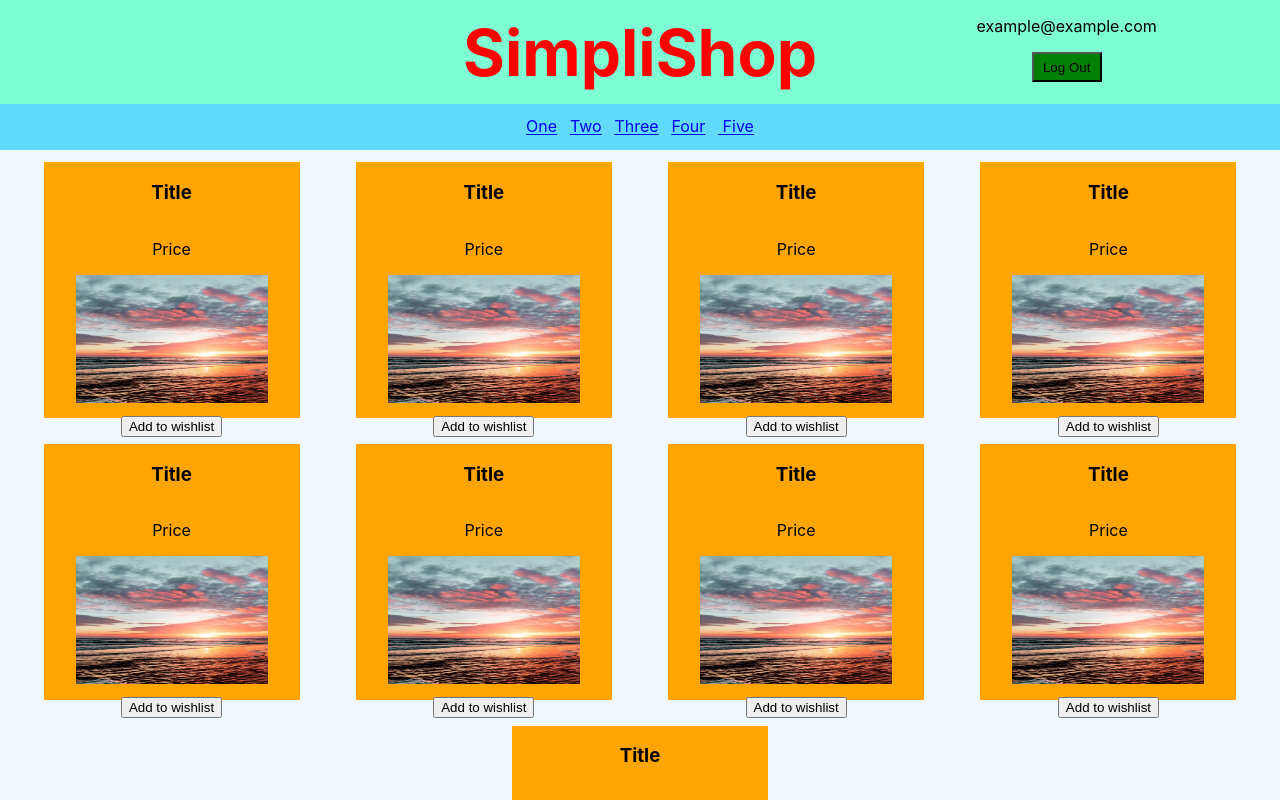
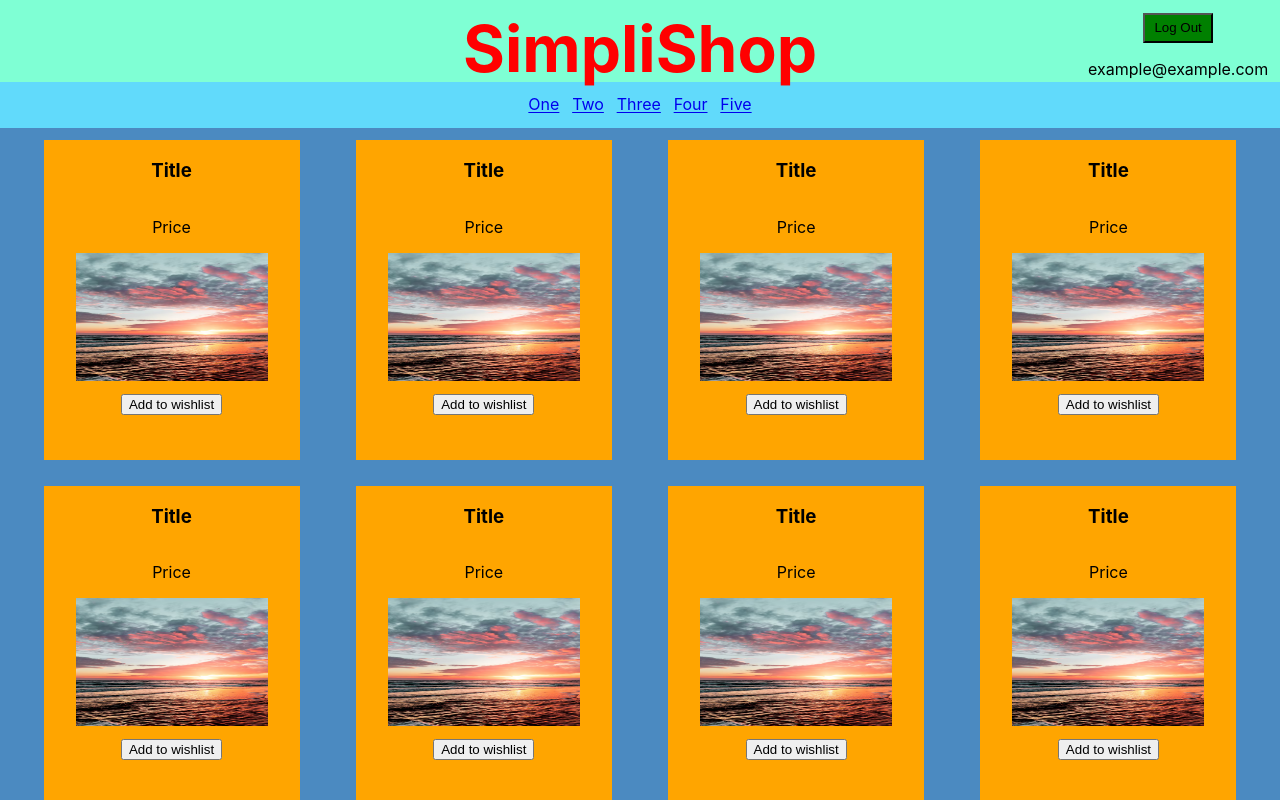
Before and after one commit to hannahnobeebux/spring-group-project, a React (Create React App) app: page / in a window 1280 px wide. Shown: the top 800 px of the page. Built offline with nearby package versions, Linux system fonts and the light colour scheme.

Commit message:
Updated CSS and changed to styled components

```diff
--- a/src/App.css
+++ b/src/App.css
@@ -1,161 +1,23 @@
 .App {
   text-align: center;
 
-    /* TO MAKE THE FOOTER STICKY */
-    height: 100vh;
-    width: 100vw;
-    display: flex;
-    flex-direction: column;
+  /* TO MAKE THE FOOTER STICKY */
+  height: 100vh;
+  width: 100vw;
+  display: flex;
+  flex-direction: column;
 
-    /* 1st part --> start, last part --> end and everythin inbetween spaced evenly */
+  /* 1st part --> start, last part --> end and everything in between spaced evenly */
   /* putting header to very top and footer to very bottom, causing the space */
-  justify-content:space-between;
+  /* justify-content: space-between; */
   /* align-items: center; */
 }
 
-body{
+body {
   margin: 0;
-  background-color: aliceblue;
+  background-color: rgb(75, 138, 193);
 }
-
-.App-logo {
-  height: 40vmin;
-  pointer-events: none;
-}
-
-@media (prefers-reduced-motion: no-preference) {
-  .App-logo {
-    animation: App-logo-spin infinite 20s linear;
-  }
-}
-
-/* .App-header {
-  background-color: #282c34;
-  min-height: 100vh;
-  display: flex;
-  flex-direction: column;
-  align-items: center;
-  justify-content: center;
-  font-size: calc(10px + 2vmin);
-  color: white;
-} */
 
 .App-link {
   color: #61dafb;
 }
-
-.header {
-  display: grid;
-  grid-template-columns: 1fr 1fr 1fr;
-  grid-template-rows: 1fr 1fr;
-background-color: aquamarine;
-}
-.title{
-  /* grid-row-start: span 2;
-  grid-column-start: span 2; */
-  grid-column: 2;
-  grid-row: 1;
-  grid-row: span 2;
-  align-self: center;
-  justify-self:center;
-}
-.logout_btn{
-  /* border: 1px;
-  border-radius: 10px;
-  border-style: solid;
-
-  align-self: start;
-  align-content: center; */
-
-  align-content: center;
-
-  width: 70px;
-  height: 30px;
-  grid-column: 3;
-  grid-row: 2;
-
-  align-self: start;
-  justify-self:center;
-
-  background-color: green;
-}
-.useremail{
-  grid-area: 1 / 3;
-
-  align-self: end;
-  justify-self:center ;
-
-}
-
-.navbar {
-  padding: 1vw;
-  /* margin-top: 0.5vw; */
-  margin:0;
-  background-color: #61dafb;
-}
-
-.link {
-  padding: 0.5vw;
-
-}
-
-/* @keyframes App-logo-spin {
-  from {
-    transform: rotate(0deg);
-  }
-  to {
-    transform: rotate(360deg);
-  }
-} */
-
-.footer{
-  /* background-color: greenyellow;
-  color: black;
-  margin: 0px;
-  margin-bottom: -50px;
-  text-align: center;
-  padding-top: 1px;
-  padding-bottom: 1px;
-
-  position: sticky;
-  bottom: 0;
-  width: 100vw; */
-
-  background-color: #709FB0;
-  color: white;
-  text-align: center;
-  padding: 10px;
-  margin:0;
-  position: block;
-  bottom: 0;
-  width: 100vw;
-  font-weight: bold;
-
-}
-.item-container {
-  display: flex;
-  flex-direction: row;
-  flex-wrap: wrap;
-  justify-content: space-evenly;
-}
-
-.item {
-  background-color: orange;
-  width: 20vw;
-  height: 20vw;
-  margin: 1vw;
-  display: flex;
-  flex-direction: column;
-}
-
-.image {
-  width: 15vw;
-  height: 10vw;
-  align-self: center;
-}
-
-.wishlist-btn {
-  margin-top: 1vw;
-  width: fit-content;
-  align-self: center;
-}
--- a/src/App.js
+++ b/src/App.js
@@ -1,22 +1,17 @@
-// import './App.css';
-import Header from './components/Header'
-import NavBar from './components/Navbar';
-import ItemContainer from './components/ItemContainer'
-import Footer from './components/Footer';
-import fetchGetAllTasks from './fetchtest';
+import Header from "./components/Header";
+import NavBar from "./components/Navbar";
+import ItemContainer from "./components/ItemContainer";
+import Footer from "./components/Footer";
+// import fetchGetAllTasks from './fetchtest';
 
 function App() {
   // fetchGetAllTasks();
   return (
     <div className="App">
-      <header className="App-header">
-        <Header />
-      </header>
-
+      <Header />
       <NavBar />
       <ItemContainer />
       <Footer />
-      {/* <p className="text-gray-500 text-lg bold">LOL</p> */}
     </div>
   );
 }
--- a/src/components/Footer.js
+++ b/src/components/Footer.js
@@ -1,8 +1,22 @@
 import React from "react";
+import styled from "styled-components";
+
 export default function Footer() {
-    return(
-        <footer className="footer">
-            <p>Created by Hannah, Vicky, Tyrese, Michael, Omar</p>
-        </footer>
-    )
+  return (
+    <StyledFooter>
+      <p>Created by Hannah, Vicky, Tyrese, Michael, Omar</p>
+    </StyledFooter>
+  );
 }
+
+const StyledFooter = styled.footer`
+  background-color: #709fb0;
+  color: white;
+  text-align: center;
+  padding: 10px;
+  margin: 0;
+  position: block;
+  bottom: 0;
+  width: 100vw;
+  font-weight: bold;
+`;
--- a/src/components/Header.js
+++ b/src/components/Header.js
@@ -1,15 +1,65 @@
-import React from 'react';
-import { HeaderOne } from '../globalStyles'
-import '../App.css'
+import React from "react";
+import styled from "styled-components";
 
+export default function Header() {
+  return (
+    <HeaderContainer>
+      <Title>
+        <HeaderOne>SimpliShop</HeaderOne>
+      </Title>
+      <Login>
+        <LogoutBtn>Log Out</LogoutBtn>
+        <UserEmail>example@example.com</UserEmail>
+      </Login>
+    </HeaderContainer>
+  );
+}
 
-export default function Header () {
-    return (
-        <div  className="header">
-            {/* <h1>Hello World</h1> */}
-            <HeaderOne className='title'>SimpliShop</HeaderOne>
-            <button className='logout_btn'>Log Out</button>
-            <p className='useremail'>example@example.com</p>
-        </div>
-    )
-}
+// Styling
+
+const HeaderContainer = styled.div`
+  display: flex;
+  flex-direction: row;
+  background-color: aquamarine;
+`;
+
+const HeaderOne = styled.h1`
+  font-size: 5vw;
+  margin: 10px;
+  color: red;
+`;
+
+const Title = styled.div`
+  width: 100%;
+  text-align: center;
+  position: absolute;
+  z-index: 1;
+`;
+
+const Login = styled.div`
+  position: relative;
+  top: 1vw;
+  left: 85vw;
+  z-index: 2;
+`;
+
+const LogoutBtn = styled.button`
+  align-content: center;
+
+  width: 70px;
+  height: 30px;
+  grid-column: 3;
+  grid-row: 2;
+
+  align-self: start;
+  justify-self: center;
+
+  background-color: green;
+`;
+
+const UserEmail = styled.p`
+  grid-area: 1 / 3;
+
+  align-self: end;
+  justify-self: center;
+`;
--- a/src/components/Item.js
+++ b/src/components/Item.js
@@ -1,13 +1,38 @@
 import React from "react";
-import placeholder from '../images/sunset.png'
+import styled from "styled-components";
+import placeholder from "../images/sunset.png";
 
 export default function Item() {
-    return (
-        <section className="item">
-            <h3>Title</h3>
-            <p>Price</p>
-            <img className= "image" src= {placeholder}/>
-            <button className="wishlist-btn">Add to wishlist</button>
-        </section>
-    )
+  return (
+    <Section>
+      <h3>Title</h3>
+      <p>Price</p>
+      <Image src={placeholder} />
+      <Wishlist>Add to wishlist</Wishlist>
+    </Section>
+  );
 }
+
+// Styling
+
+const Section = styled.section`
+  background-color: orange;
+  width: 20vw;
+  height: 25vw;
+  margin: 1vw;
+  display: flex;
+  flex-direction: column;
+`;
+
+const Image = styled.img`
+  width: 15vw;
+  height: 10vw;
+  align-self: center;
+`;
+
+const Wishlist = styled.button`
+  margin-top: 1vw;
+  width: fit-content;
+  align-self: center;
+  justify-self: flex-end;
+`;
--- a/src/components/ItemContainer.js
+++ b/src/components/ItemContainer.js
@@ -1,9 +1,10 @@
 import React from "react";
+import styled from "styled-components";
 import Item from "./Item";
 
 export default function ItemContainer() {
   return (
-        <section className="item-container">
+    <Section>
       <Item />
       <Item />
       <Item />
@@ -13,6 +14,15 @@ export default function ItemContainer() {
       <Item />
       <Item />
       <Item />
-    </section>
-    )
+    </Section>
+  );
 }
+
+// Styling
+
+const Section = styled.section`
+  display: flex;
+  flex-direction: row;
+  flex-wrap: wrap;
+  justify-content: space-evenly;
+`;
--- a/src/components/Navbar.js
+++ b/src/components/Navbar.js
@@ -1,17 +1,29 @@
-import React from 'react';
-import "../App.css"
+import React from "react";
+import styled from "styled-components";
+import "../App.css";
 
-export default function NavBar () {
-    return (
-        <div className= "navbar">
-            <nav>
-                <a className= "link" href="https://www.google.com/">One</a>
-                <a className= "link" href="https://www.google.com/" >Two</a>
-                <a className= "link" href="https://www.google.com/" >Three</a>
-                <a className= "link" href="https://www.google.com/">Four</a>
-                <a className= "link" href="https://www.google.com/" > Five</a>
-            </nav>
-        </div>
-    )
+export default function NavBar() {
+  return (
+    <Nav>
+      <nav>
+        <ATag href="https://www.google.com/">One</ATag>
+        <ATag href="https://www.google.com/">Two</ATag>
+        <ATag href="https://www.google.com/">Three</ATag>
+        <ATag href="https://www.google.com/">Four</ATag>
+        <ATag href="https://www.google.com/">Five</ATag>
+      </nav>
+    </Nav>
+  );
+}
 
-}
+// Styling
+
+const Nav = styled.div`
+  padding: 1vw;
+  margin: 0;
+  background-color: #61dafb;
+`;
+
+const ATag = styled.a`
+  padding: 0.5vw;
+`;
--- a/src/globalStyles/index.js
+++ b/src/globalStyles/index.js
@@ -1,17 +1,7 @@
-import styled from 'styled-components';
-// import "../App.css"
+import styled from "styled-components";
 
-export const HeaderOne = styled.h1 `
-    display: block;
-    text-align: left;
-    font-size: 5vw;
-    /* color: #413C69; */
-    margin: 10px;
-    color: red;
-`
-
-export const SubHeading = styled.h3 `
-    font-size: 2vw;
-    font-family: Georgia, 'Times New Roman', Times, serif;
-    color: green;
-`
+export const SubHeading = styled.h3`
+  font-size: 2vw;
+  font-family: Georgia, "Times New Roman", Times, serif;
+  color: green;
+`;
```
Lines whose indentation alone changed are shown as unchanged.
